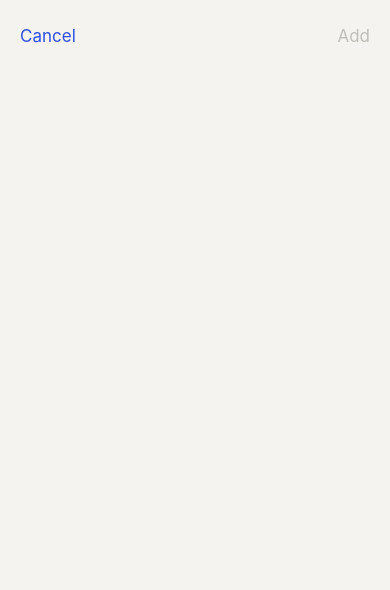
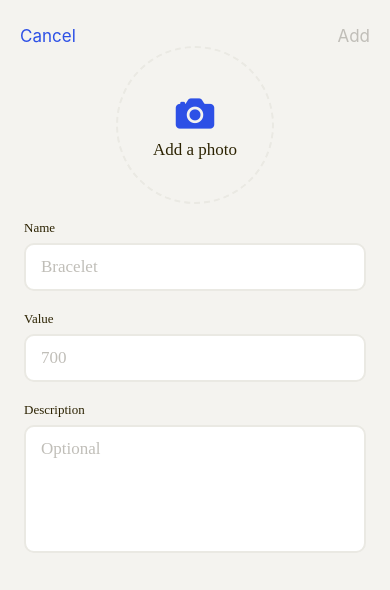
Before and after one commit to hcourthias/luko-case-study, a React Native app: screen /AddItem in a window 390 px wide. Shown: the top 590 px of the page. Built offline with nearby package versions, Linux system fonts and the light colour scheme; a web font is replaced by a local one.

Commit message:
add image picker + add screen skeleton

```diff
--- /dev/null
+++ b/src/components/ImagePickerView.tsx
@@ -0,0 +1,135 @@
+import { colors } from '@theme/colors'
+import { fonts } from '@theme/fonts'
+import { FC } from 'react'
+import {
+  ActionSheetIOS,
+  Alert,
+  Image,
+  Platform,
+  Pressable,
+  StyleProp,
+  StyleSheet,
+  Text,
+  View,
+  ViewStyle,
+} from 'react-native'
+import { Ionicons } from '@expo/vector-icons'
+import { ImagePicker } from '../sdk/ImagePicker'
+type Props = {
+  imageUri?: string
+  containerStyle?: StyleProp<ViewStyle>
+  onImageAvailable: (imageUri: string) => void
+  onDelete: () => void
+}
+
+export const ImagePickerView: FC<Props> = ({
+  imageUri,
+  containerStyle,
+  onImageAvailable,
+  onDelete: handleOnDelete,
+}: Props) => {
+  const handleTakePhoto = async () => {
+    const result = await ImagePicker.takePhoto()
+    if (result && !result.canceled) {
+      return onImageAvailable(result.assets[0].uri)
+    }
+  }
+
+  const handlePickImage = async () => {
+    const result = await ImagePicker.pickImage()
+    if (result && !result.canceled) {
+      return onImageAvailable(result.assets[0].uri)
+    }
+  }
+
+  const handleShowAlert = () => {
+    if (Platform.OS === 'android') {
+      return Alert.alert(
+        'Add a photo',
+        undefined,
+        [
+          {
+            text: 'Take a photo',
+            onPress: () => ImagePicker.takePhoto(),
+          },
+          {
+            text: 'Choose in the library',
+            onPress: () => ImagePicker.pickImage(),
+          },
+        ],
+        {
+          cancelable: true,
+        },
+      )
+    }
+
+    ActionSheetIOS.showActionSheetWithOptions(
+      {
+        options: ['Take a photo', 'Choose in the library', 'Cancel'],
+        cancelButtonIndex: 2,
+        userInterfaceStyle: 'light',
+      },
+      (buttonIndex) => {
+        if (buttonIndex === 0) {
+          handleTakePhoto()
+        }
+        if (buttonIndex === 1) {
+          handlePickImage()
+        }
+      },
+    )
+  }
+
+  if (imageUri) {
+    return (
+      <Pressable style={containerStyle} onPress={handleOnDelete}>
+        <Image source={{ uri: imageUri }} style={styles.image} />
+        <View style={styles.deleteIcon}>
+          <Ionicons name='md-trash' size={15} color='white' />
+        </View>
+      </Pressable>
+    )
+  }
+  return (
+    <Pressable style={[containerStyle, styles.container]} onPress={handleShowAlert}>
+      <Ionicons name='md-camera' size={44} color={colors.mainBlue} />
+      <Text style={styles.text}>Add a photo</Text>
+    </Pressable>
+  )
+}
+
+const styles = StyleSheet.create({
+  container: {
+    width: 158,
+    height: 158,
+    borderRadius: 158 / 2,
+    justifyContent: 'center',
+    alignItems: 'center',
+    borderWidth: 2,
+
+    borderColor: colors.gray[100],
+    borderStyle: 'dashed',
+  },
+  text: {
+    fontFamily: fonts.regular,
+    fontSize: 17,
+    lineHeight: 24,
+    color: colors.gray[1000],
+  },
+  image: {
+    width: 158,
+    height: 158,
+    borderRadius: 158 / 2,
+  },
+  deleteIcon: {
+    position: 'absolute',
+    bottom: 0,
+    right: 0,
+    backgroundColor: colors.mainBlue,
+    height: 32,
+    width: 32,
+    justifyContent: 'center',
+    alignItems: 'center',
+    borderRadius: 16,
+  },
+})
--- a/src/components/Title.tsx
+++ b/src/components/Title.tsx
@@ -1,12 +1,18 @@
 import { fonts } from '@theme/fonts'
-import { StyleSheet, Text, View } from 'react-native'
+import { FC } from 'react'
+import { StyleProp, StyleSheet, Text, TextStyle, View } from 'react-native'
 import AddButton from './AddButton'
 
-export const Title = (props: { children: string; onButtonPress?: () => void }) => {
+type Props = {
+  children: string
+  style?: StyleProp<TextStyle>
+  onButtonPress?: () => void
+}
+export const Title: FC<Props> = ({ children, style, onButtonPress }) => {
   return (
     <View style={styles.titleContainer}>
-      <Text style={styles.title}>{props.children}</Text>
-      {props.onButtonPress ? <AddButton onPress={props.onButtonPress} /> : null}
+      <Text style={[styles.title, style]}>{children}</Text>
+      {onButtonPress ? <AddButton onPress={onButtonPress} /> : null}
     </View>
   )
 }
--- a/src/screens/AddItemScreen.tsx
+++ b/src/screens/AddItemScreen.tsx
@@ -1,18 +1,34 @@
 import { useNavigation } from '@react-navigation/native'
-import { FC } from 'react'
+import { FC, useState } from 'react'
 import { StyleSheet, View } from 'react-native'
 
 import Button from '@components/Button'
 import { colors } from '@theme/colors'
+import { Input } from '@components/Input'
+import { ImagePickerView } from '@components/ImagePickerView'
 
 export const AddItemScreen: FC = () => {
   const navigation = useNavigation()
+  const [imageUri, setImageUri] = useState<string>()
+
+  const handleImageAvailable = (imageUri: string) => setImageUri(imageUri)
+  const handleOnDelete = () => setImageUri(undefined)
+
   return (
     <View style={styles.container}>
       <View style={styles.buttonsContainer}>
         <Button title='Cancel' onPress={() => navigation.goBack()} />
         <Button title='Add' disabled onPress={() => undefined} />
       </View>
+      <ImagePickerView
+        containerStyle={{ alignSelf: 'center' }}
+        imageUri={imageUri}
+        onImageAvailable={handleImageAvailable}
+        onDelete={handleOnDelete}
+      />
+      <Input title='Name' placeholder='Bracelet' />
+      <Input title='Value' placeholder='700' />
+      <Input title='Description' placeholder='Optional' multiline />
     </View>
   )
 }
--- a/src/screens/InventoryScreen.tsx
+++ b/src/screens/InventoryScreen.tsx
@@ -1,8 +1,9 @@
+import { Title } from '@components/Title'
+import { ValuableCard } from '@components/ValuableCard'
 import { addValuable, selectValuables } from '@store/features/valuablesSlice'
 import { FC } from 'react'
-import { Pressable, StyleSheet, Text, View } from 'react-native'
+import { FlatList, StyleSheet, View } from 'react-native'
 import { useDispatch, useSelector } from 'react-redux'
-import { Title } from '../components/Title'
 import { RootTabScreenProps } from '../navigation/types'
 import { colors } from '../theme/colors'
 
@@ -11,16 +12,39 @@ const InventoryScreen: FC<RootTabScreenProps<'Inventory'>> = ({ navigation, rout
   const dispatch = useDispatch()
 
   const handleAddValuablePress = () =>
-    dispatch(addValuable({ name: 'test', purchasePrice: 100, photo: '' }))
+    dispatch(
+      addValuable({
+        name: 'Lou.Yetu necklace',
+        purchasePrice: 100,
+        photo:
+          'https://www.cartier.com/dw/image/v2/BGTJ_PRD/on/demandware.static/-/Sites-cartier-master/default/dw4ba24826/images/large/637708739570526487-2088237.png?sw=750&sh=750&sm=fit&sfrm=png',
+      }),
+    )
+
   const handleAddButtonPress = () => navigation.navigate('AddItem')
 
   return (
     <View style={styles.container}>
-      <Title onButtonPress={handleAddButtonPress}>{route.name}</Title>
-      <Text>{JSON.stringify(valuables)}</Text>
-      <Pressable>
-        <Text onPress={handleAddValuablePress}>Add valuable</Text>
-      </Pressable>
+      <FlatList
+        style={styles.flatlist}
+        numColumns={2}
+        contentInset={{ bottom: 20 }}
+        keyExtractor={(item) => item.id.toString()}
+        ItemSeparatorComponent={() => <View style={styles.separator} />}
+        data={valuables}
+        ListHeaderComponent={() => (
+          <>
+            <Title onButtonPress={handleAddButtonPress}>{route.name}</Title>
+          </>
+        )}
+        renderItem={({ item, index }) => (
+          <ValuableCard
+            valuable={item}
+            key={item.id}
+            containerStyle={index % 2 === 0 ? styles.leftItem : styles.rightItem}
+          />
+        )}
+      />
     </View>
   )
 }
@@ -28,8 +52,21 @@ const InventoryScreen: FC<RootTabScreenProps<'Inventory'>> = ({ navigation, rout
 const styles = StyleSheet.create({
   container: {
     flex: 1,
+    backgroundColor: colors.background,
+  },
+  flatlist: {
     paddingHorizontal: 20,
-    backgroundColor: colors.background,
+  },
+  separator: {
+    height: 20,
+  },
+  leftItem: {
+    flex: 0.5,
+    marginRight: 10,
+  },
+  rightItem: {
+    flex: 0.5,
+    marginLeft: 10,
   },
 })
 
--- a/src/sdk/ImagePicker.ts
+++ b/src/sdk/ImagePicker.ts
@@ -1,23 +1,6 @@
 import * as ExpoImagePicker from 'expo-image-picker'
 
-export type ImageInfo = {
-  uri: string
-  width: number
-  height: number
-  type?: 'image' | 'video'
-  base64?: string
-}
-
-export type ImagePickerResult =
-  | {
-      cancelled: true
-    }
-  | ({
-      cancelled: false
-    } & ImageInfo)
-  | undefined
-
-const takePhoto: () => Promise<ImagePickerResult> = async () => {
+const takePhoto: () => Promise<ExpoImagePicker.ImagePickerResult | undefined> = async () => {
   const { granted } = await ExpoImagePicker.requestCameraPermissionsAsync()
   // not supported on iOS simulator, you can use MediaLibrary with pickImage method instead
   if (granted) {
@@ -30,7 +13,7 @@ const takePhoto: () => Promise<ImagePickerResult> = async () => {
   return undefined
 }
 
-const pickImage: () => Promise<ImagePickerResult> = async () => {
+const pickImage: () => Promise<ExpoImagePicker.ImagePickerResult | undefined> = async () => {
   const { granted } = await ExpoImagePicker.requestMediaLibraryPermissionsAsync()
   if (granted) {
     const pickerResult = await ExpoImagePicker.launchImageLibraryAsync({
```
